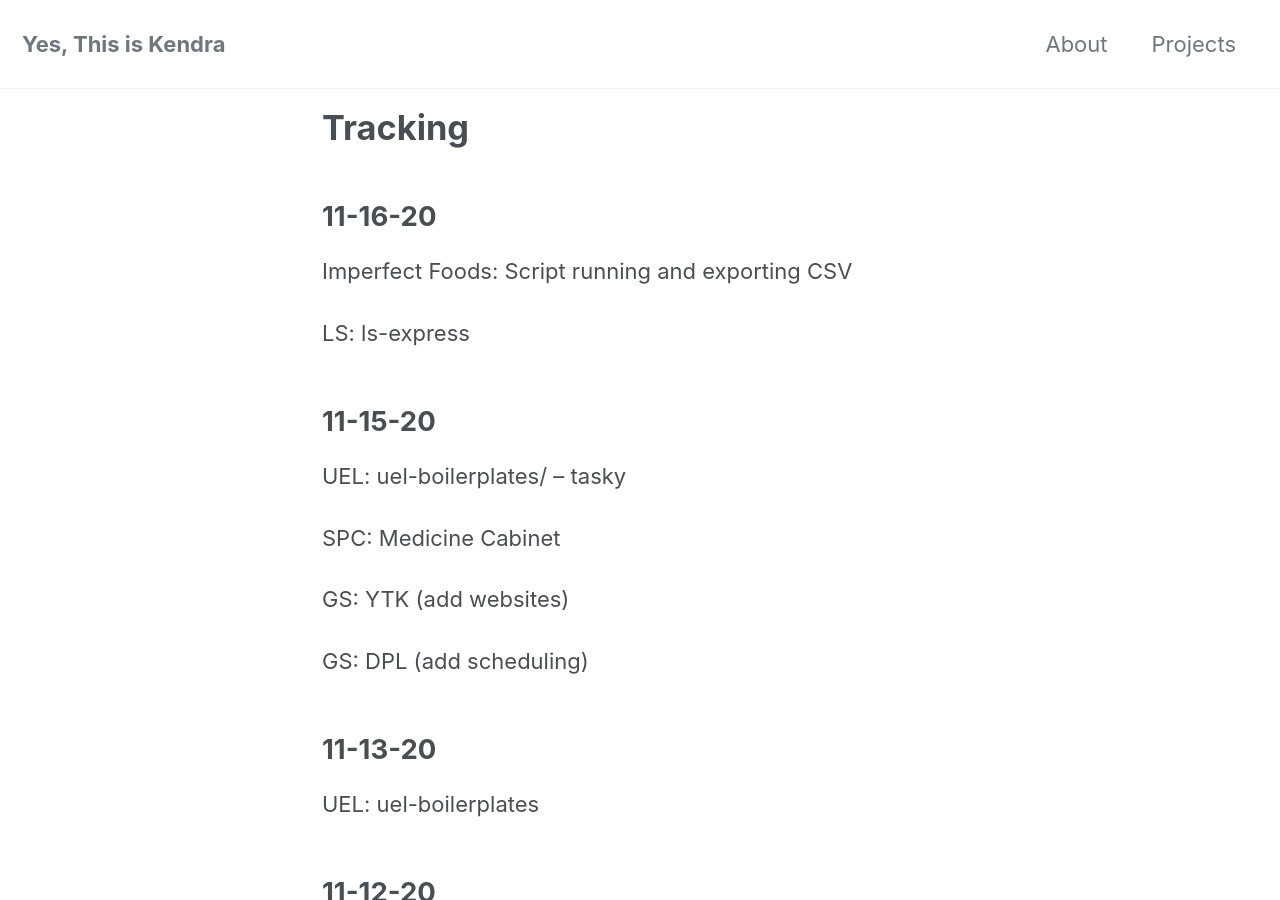
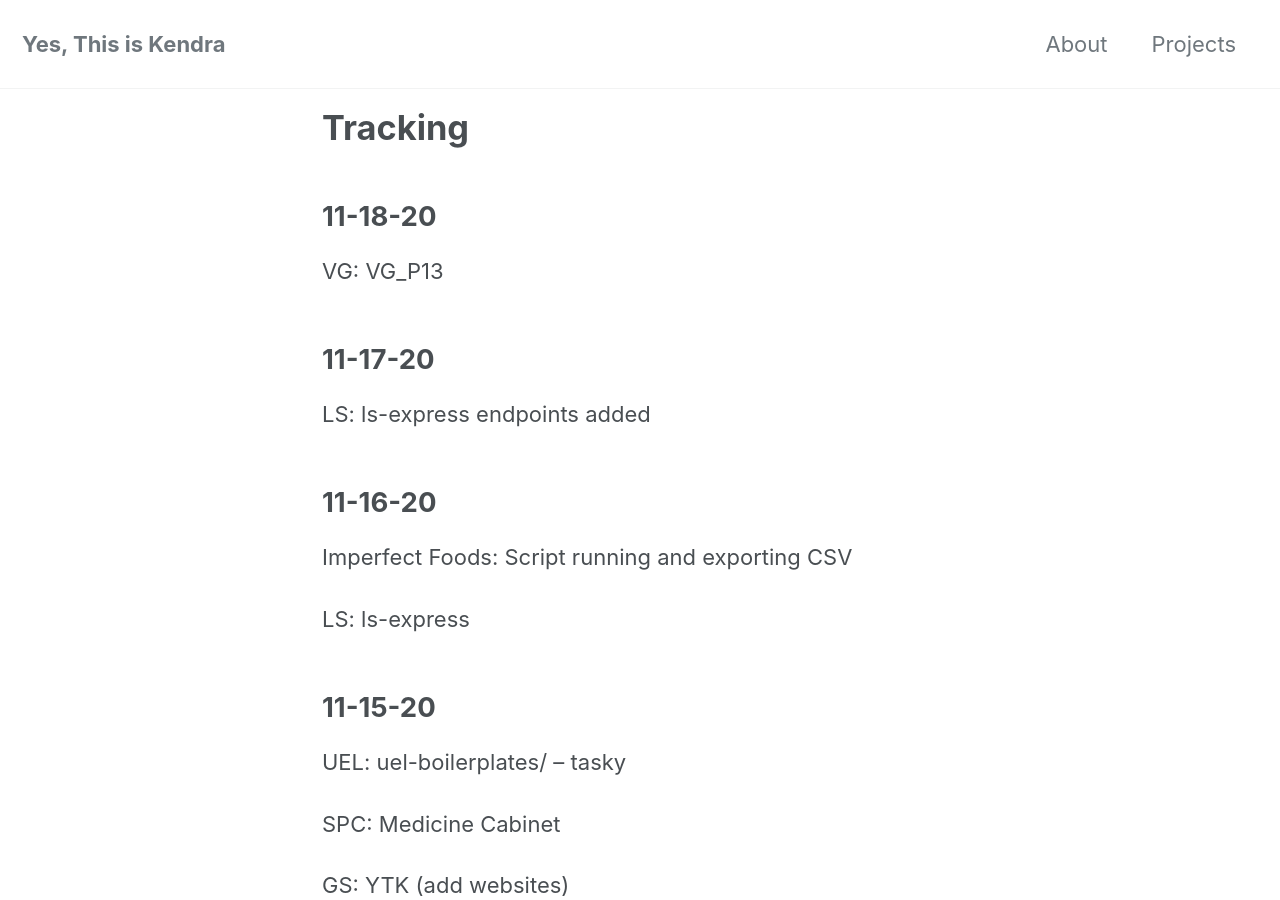
Before and after one commit to yesthisiskendra/yesthisiskendra.github.io, a Jekyll site: the page built from _pages/tracking.md, in a window 1280 px wide and 900 px high. Built offline with Jekyll 4.4.1, drawn with Linux system fonts in a browser that asks for light colours; cached includes are drawn as plain includes; nearby versions of some CDN libraries.

Commit message:
Add tracking

```diff
--- a/_pages/tracking.md
+++ b/_pages/tracking.md
@@ -3,6 +3,14 @@ layout: home
 title: "Tracking"
 permalink: /tracking/
 ---
+
+## 11-18-20
+
+VG: VG_P13
+
+## 11-17-20
+
+LS: ls-express endpoints added
 
 ## 11-16-20
 
```
